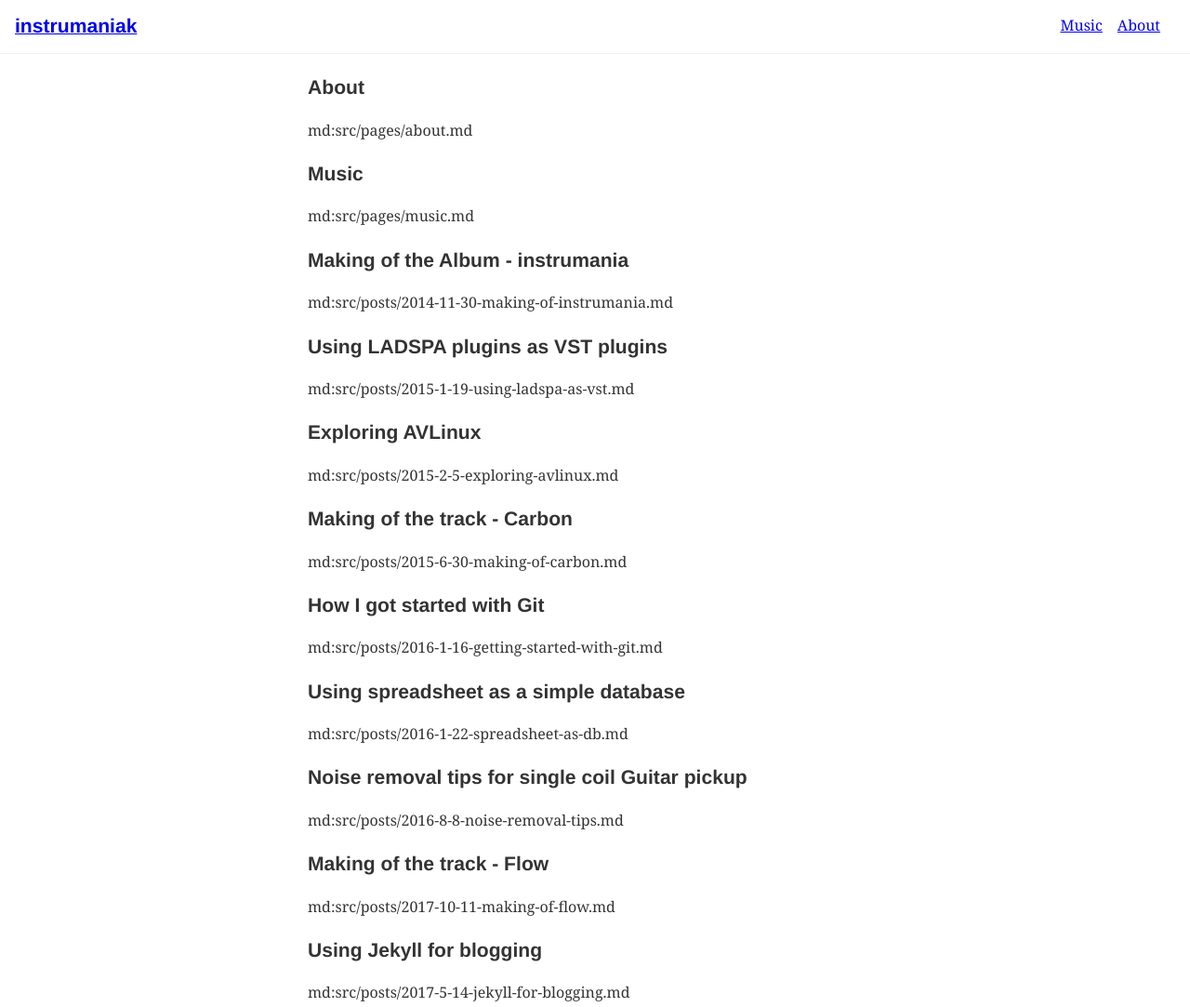
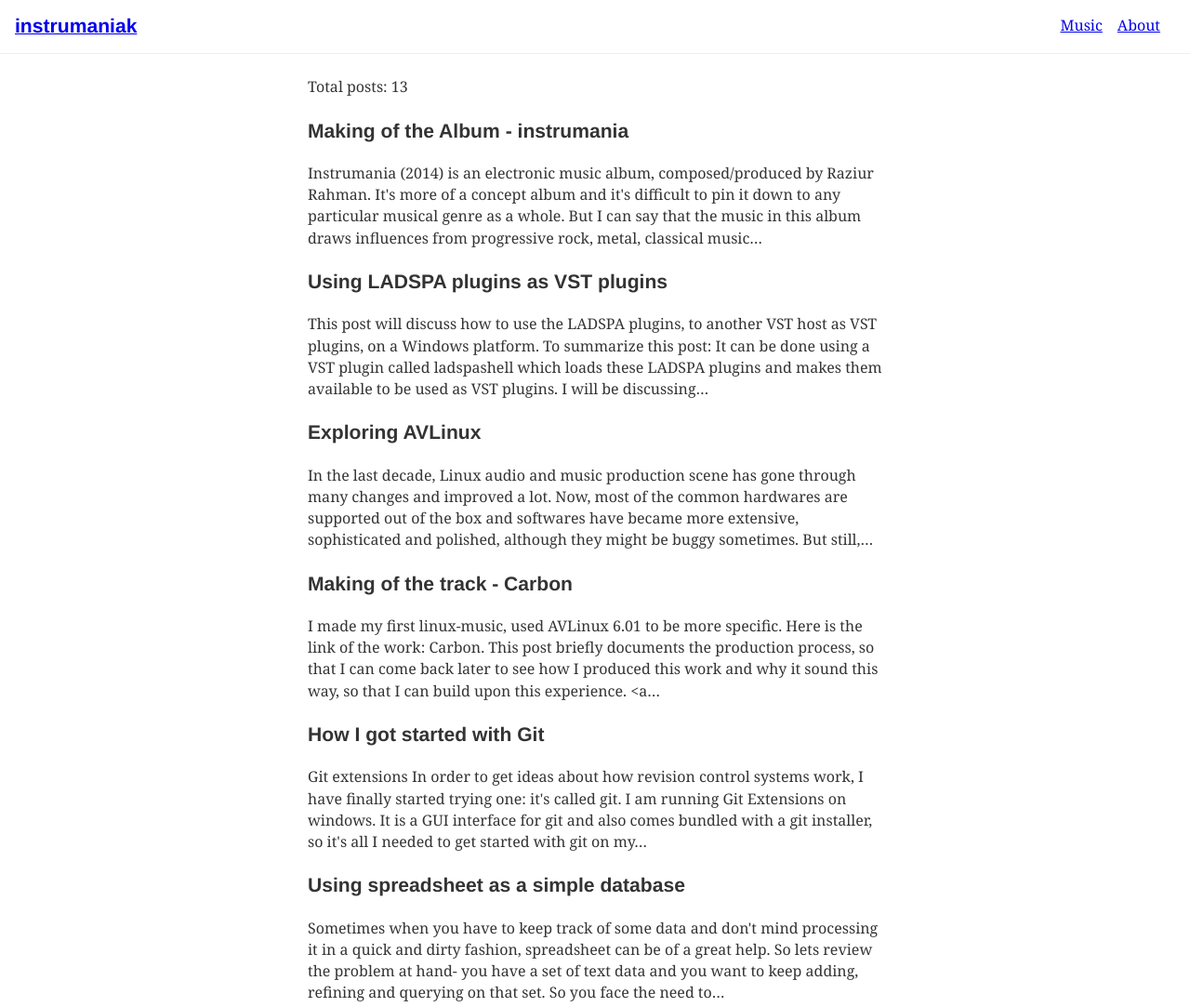
Before and after one commit to instrumaniak/instrumaniak.github.io, a Gatsby site: page / in a window 1280 px wide. Shown: the top 1083 px of the page at 93% size. Built offline with nearby package versions, Linux system fonts and the light colour scheme; Gatsby itself is replaced by a stand-in of ours; some packages are replaced by stand-ins of ours; what typography-theme-alton would draw is missing.

Commit message:
updated the GQL query for only showing blog posts and it's excerpt

```diff
--- a/src/pages/index.js
+++ b/src/pages/index.js
@@ -2,12 +2,18 @@ import React from 'react'
 import Layout from '../components/Layout'
 import { graphql } from 'gatsby'
 
-export default ({ data:{allMarkdownRemark:{edges:pages}}}) =>(
+export default ({ data:{
+  allMarkdownRemark:{
+    totalCount,
+    edges:pages
+  }
+}}) =>(
   <Layout>
+    <p>Total posts: {totalCount}</p>
     { pages.map(({node:page}, id)=>(
         <div>
           <h3>{page.frontmatter.title}</h3>
-          <p>{page.id}</p>
+          <p>{page.excerpt}</p>
         </div>
       ))
     }
@@ -16,13 +22,14 @@ export default ({ data:{allMarkdownRemark:{edges:pages}}}) =>(
 
 export const query = graphql`
   query {
-    allMarkdownRemark {
+    allMarkdownRemark(filter: {frontmatter: {layout: {eq: "post"}}}) {
+      totalCount
       edges {
         node {
-          id
           frontmatter {
             title
           }
+          excerpt(pruneLength: 300)
         }
       }
     }
```
